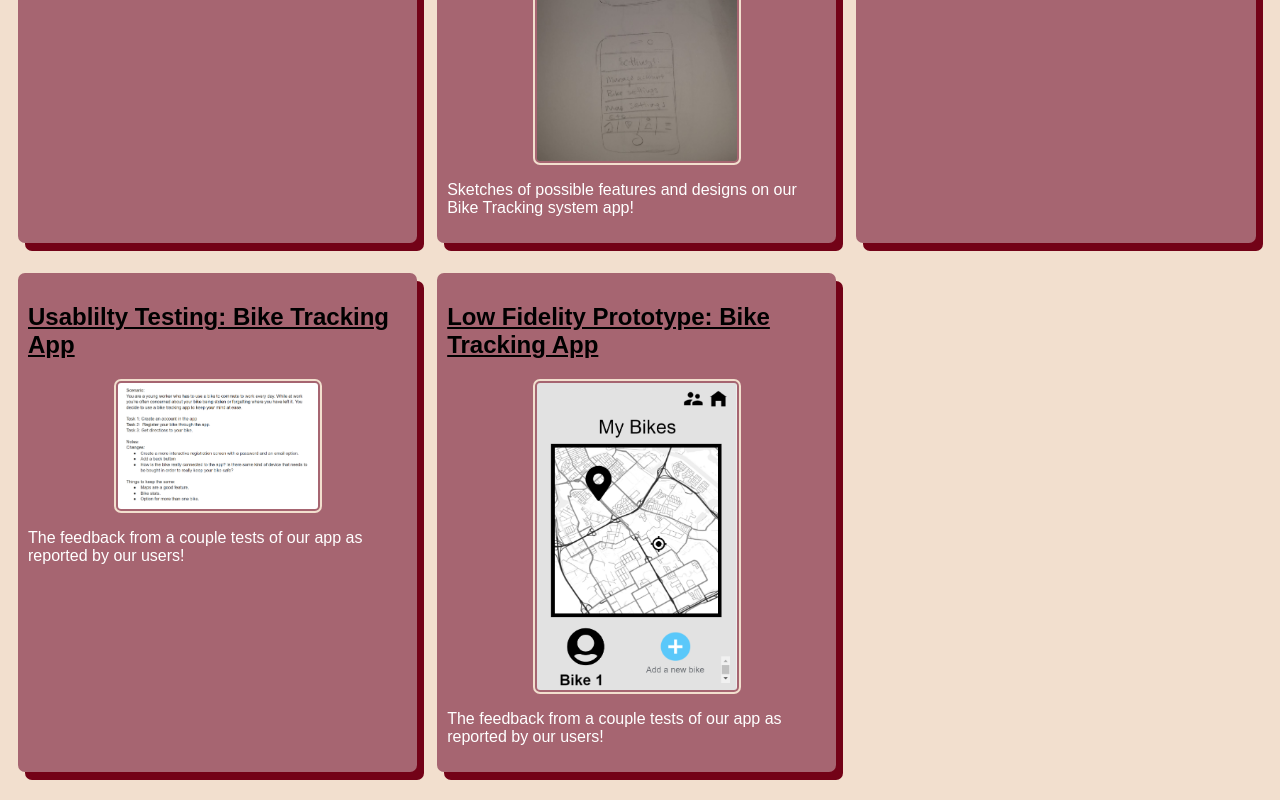
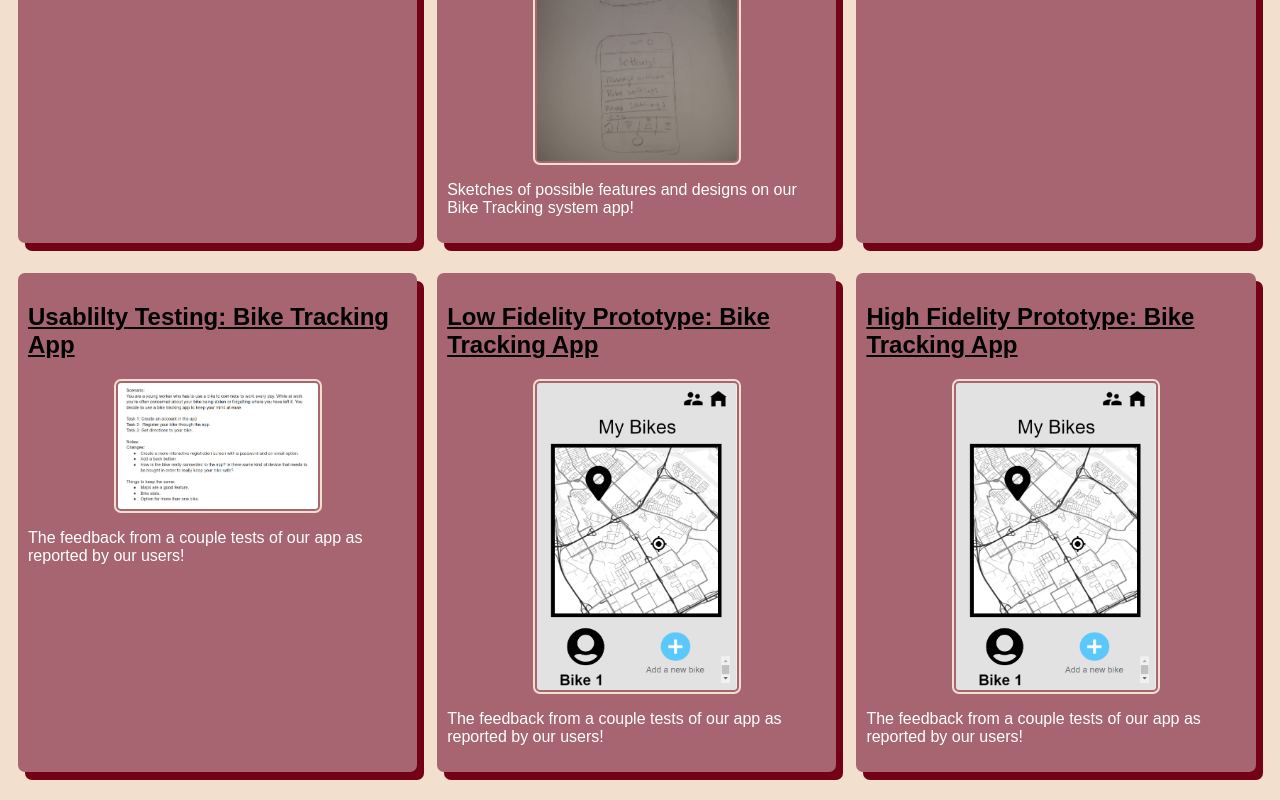
Before and after one commit to danaiangelidis/danaiangelidis.github.io, a plain HTML site: page index.html in a window 1280 px wide. Shown: the part 1231-2031 px from the top of the page. Drawn offline with Linux system fonts and the light colour scheme.

Commit message:
Add files via upload

```diff
--- a/index.html
+++ b/index.html
@@ -75,6 +75,14 @@
             <p>The feedback from a couple tests of our app as reported by our users!</p>
         </section>
     </section>
+    <!--hifi assignment-->
+    <section class="assignment">
+        <a href=Files/hifi/index.html><h2>High Fidelity Prototype: Bike Tracking App</h2></a>
+        <a href=Files/hifi/index.html><img src="Images/homepage.png"></a>
+        <section class="class-details">
+            <p>The feedback from a couple tests of our app as reported by our users!</p>
+        </section>
+    </section>
     </div>
     </body>
 </html>
```
